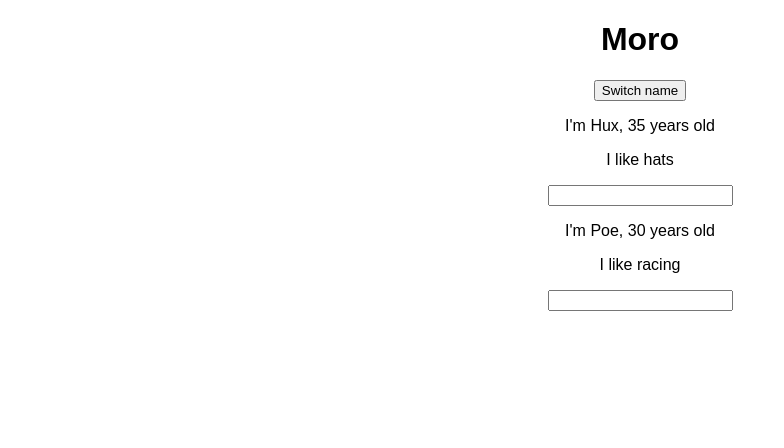
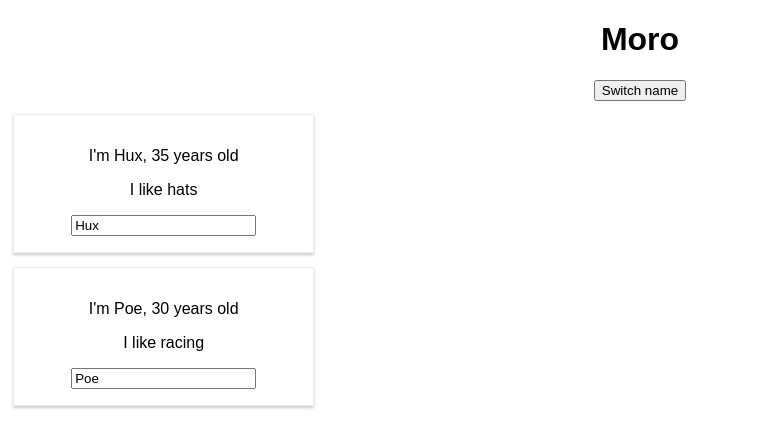
Before and after one commit to jarnoln/react-persons, a React (Create React App) app: page / in a window 1280 px wide. Shown: the top 448 px of the page, without its empty margins (0-784 px from the left). Built offline with nearby package versions, Linux system fonts and the light colour scheme.

Commit message:
Add CSS styling to Person component

```diff
--- /dev/null
+++ b/src/Person/Person.css
@@ -0,0 +1,8 @@
+.person {
+    width: 200pt;
+    margin: 10pt;
+    border: 1px solid #eee;
+    box-shadow: 0 2px 3px #ccc;
+    padding: 16px;
+    text-align: center;
+}
--- a/src/Person/Person.js
+++ b/src/Person/Person.js
@@ -1,11 +1,12 @@
-import React from 'react'
+import React from 'react';
+import './Person.css';
 
 const person = (props) => {
     return (
-        <div>
+        <div className="person">
             <p>I'm {props.name}, {props.age} years old</p>
             <p> {props.children} </p>
-            <input type="text" onChange={props.changed} />
+            <input type="text" onChange={props.changed} defaultValue={props.name} />
         </div>
     )
 }
```
